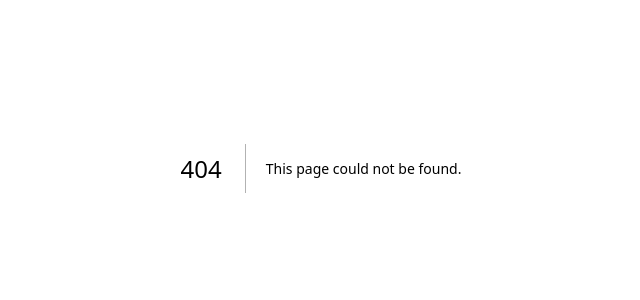
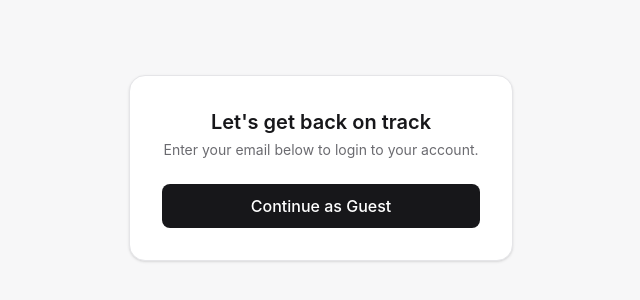
Before and after one commit to Shrikant-Markali/task-management-system, a Next.js app in the folder frontend/: page /login in a window 1280 px wide. Before the commit this address had no page. Shown: the part 232-532 px from the top of the page, without its empty margins (319-959 px from the left). Built offline with nearby package versions, Linux system fonts and the light colour scheme.

Commit message:
feat: add API client, auth provider, and guest login page

```diff
--- a/frontend/src/app/layout.tsx
+++ b/frontend/src/app/layout.tsx
@@ -1,6 +1,7 @@
 import type { Metadata } from "next";
 import "./globals.css";
 import { ThemeProvider } from "@/components/theme/ThemeProvider";
+import { AuthProvider } from "@/components/auth/AuthProvider";
 
 export const metadata: Metadata = {
   title: "Pyramid — Task Management",
@@ -26,7 +27,9 @@ export default function RootLayout({ children }: LayoutProps<"/">) {
         <script dangerouslySetInnerHTML={{ __html: themeInitScript }} />
       </head>
       <body className="min-h-full flex flex-col" suppressHydrationWarning>
-        <ThemeProvider>{children}</ThemeProvider>
+        <ThemeProvider>
+          <AuthProvider>{children}</AuthProvider>
+        </ThemeProvider>
       </body>
     </html>
   );
--- /dev/null
+++ b/frontend/src/app/login/page.tsx
@@ -0,0 +1,52 @@
+'use client';
+
+import { useState } from 'react';
+import { useAuth } from '@/components/auth/AuthProvider';
+import { ApiError } from '@/lib/api';
+
+export default function LoginPage() {
+  const { guestLogin } = useAuth();
+  const [isSubmitting, setIsSubmitting] = useState(false);
+  const [error, setError] = useState<string | null>(null);
+
+  async function handleGuestLogin() {
+    setError(null);
+    setIsSubmitting(true);
+    try {
+      await guestLogin();
+    } catch (err) {
+      setError(err instanceof ApiError ? err.message : 'Something went wrong. Please try again.');
+    } finally {
+      setIsSubmitting(false);
+    }
+  }
+
+  return (
+    <main className="flex flex-1 items-center justify-center bg-surface-subtle px-4">
+      <div className="w-full max-w-sm rounded-2xl border border-border bg-surface p-8 shadow-sm">
+        <h1 className="text-center text-xl font-semibold text-text-primary">
+          Let&apos;s get back on track
+        </h1>
+        <p className="mt-1 text-center text-sm text-text-secondary">
+          Enter your email below to login to your account.
+        </p>
+
+        <div className="mt-6 flex flex-col gap-3">
+          <button
+            onClick={handleGuestLogin}
+            disabled={isSubmitting}
+            className="h-11 w-full rounded-lg bg-text-primary text-surface font-medium hover:opacity-90 disabled:opacity-50"
+          >
+            {isSubmitting ? 'Signing in…' : 'Continue as Guest'}
+          </button>
+        </div>
+
+        {error && (
+          <p role="alert" className="mt-4 text-center text-sm text-priority-urgent">
+            {error}
+          </p>
+        )}
+      </div>
+    </main>
+  );
+}
--- /dev/null
+++ b/frontend/src/components/auth/AuthProvider.tsx
@@ -0,0 +1,94 @@
+'use client';
+
+import { createContext, useContext, useEffect, useState, useCallback, ReactNode } from 'react';
+import { useRouter } from 'next/navigation';
+import { api, getToken, setToken, clearToken, ApiError } from '@/lib/api';
+import { useTheme } from '@/components/theme/ThemeProvider';
+import type { ThemeMode, AccentColor } from '@/components/theme/ThemeProvider';
+
+export interface User {
+  id: string;
+  email: string | null;
+  fullName: string;
+  title: string | null;
+  username: string | null;
+  avatarSeed: string;
+  isGuest: boolean;
+  themeMode: ThemeMode;
+  accentColor: AccentColor;
+  createdAt: string;
+}
+
+interface AuthContextValue {
+  user: User | null;
+  isLoading: boolean;
+  guestLogin: (fullName?: string) => Promise<void>;
+  logout: () => void;
+}
+
+const AuthContext = createContext<AuthContextValue | null>(null);
+
+export function AuthProvider({ children }: { children: ReactNode }) {
+  const [user, setUser] = useState<User | null>(null);
+  const [isLoading, setIsLoading] = useState(true);
+  const router = useRouter();
+  const { setMode, setAccent } = useTheme();
+
+  const applyUserTheme = useCallback(
+    (u: User) => {
+      setMode(u.themeMode);
+      setAccent(u.accentColor);
+    },
+    [setMode, setAccent],
+  );
+
+  useEffect(() => {
+    async function loadUser() {
+      if (!getToken()) {
+        setIsLoading(false);
+        return;
+      }
+      try {
+        const me = await api.get<User>('/auth/me');
+        setUser(me);
+        applyUserTheme(me);
+      } catch (err) {
+        if (err instanceof ApiError && err.status === 401) clearToken();
+        setUser(null);
+      } finally {
+        setIsLoading(false);
+      }
+    }
+    loadUser();
+    // eslint-disable-next-line react-hooks/exhaustive-deps
+  }, []);
+
+  const guestLogin = useCallback(
+    async (fullName?: string) => {
+      const result = await api.post<{ token: string; user: User }>('/auth/guest', { fullName });
+      setToken(result.token);
+      setUser(result.user);
+      applyUserTheme(result.user);
+      router.push('/tasks');
+    },
+    [applyUserTheme, router],
+  );
+
+  const logout = useCallback(() => {
+    clearToken();
+    setUser(null);
+    router.push('/login');
+  }, [router]);
+
+  return (
+    <AuthContext.Provider value={{ user, isLoading, guestLogin, logout }}>
+      {children}
+    </AuthContext.Provider>
+  );
+}
+
+export function useAuth(): AuthContextValue {
+  const ctx = useContext(AuthContext);
+  if (!ctx) throw new Error('useAuth must be used within an AuthProvider');
+  return ctx;
+}
--- /dev/null
+++ b/frontend/src/lib/api.ts
@@ -0,0 +1,48 @@
+const API_BASE_URL = 'http://localhost:4000/api/v1';
+const TOKEN_STORAGE_KEY = 'pyramid.token';
+
+export function getToken(): string | null {
+  if (typeof window === 'undefined') return null;
+  return localStorage.getItem(TOKEN_STORAGE_KEY);
+}
+
+export function setToken(token: string): void {
+  localStorage.setItem(TOKEN_STORAGE_KEY, token);
+}
+
+export function clearToken(): void {
+  localStorage.removeItem(TOKEN_STORAGE_KEY);
+}
+
+export class ApiError extends Error {
+  constructor(message: string, public status: number) {
+    super(message);
+    this.name = 'ApiError';
+  }
+}
+
+async function request<T>(path: string, options: RequestInit = {}): Promise<T> {
+  const token = getToken();
+  const headers: Record<string, string> = {
+    'Content-Type': 'application/json',
+    ...(options.headers as Record<string, string>),
+  };
+  if (token) headers.Authorization = `Bearer ${token}`;
+
+  const res = await fetch(`${API_BASE_URL}${path}`, { ...options, headers });
+  const body = await res.json();
+
+  if (!res.ok || !body.success) {
+    throw new ApiError(body.message || `Request failed (${res.status})`, res.status);
+  }
+  return body.data as T;
+}
+
+export const api = {
+  get: <T>(path: string) => request<T>(path),
+  post: <T>(path: string, data?: unknown) =>
+    request<T>(path, { method: 'POST', body: data ? JSON.stringify(data) : undefined }),
+  patch: <T>(path: string, data?: unknown) =>
+    request<T>(path, { method: 'PATCH', body: data ? JSON.stringify(data) : undefined }),
+  delete: <T>(path: string) => request<T>(path, { method: 'DELETE' }),
+};
```
